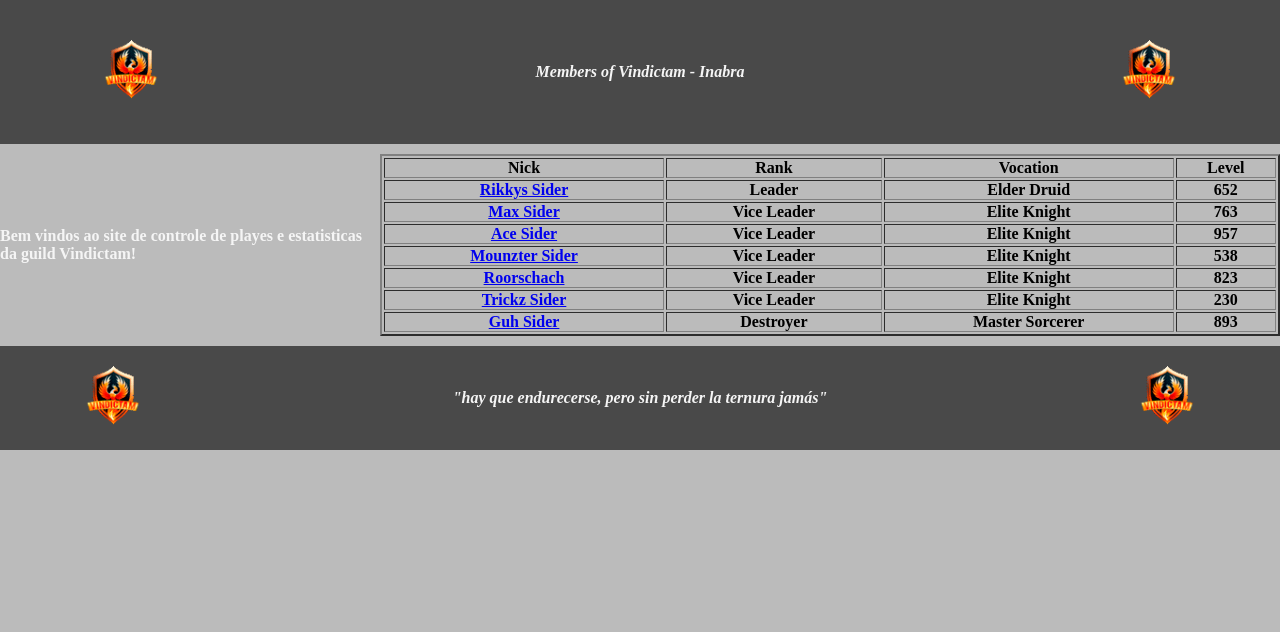
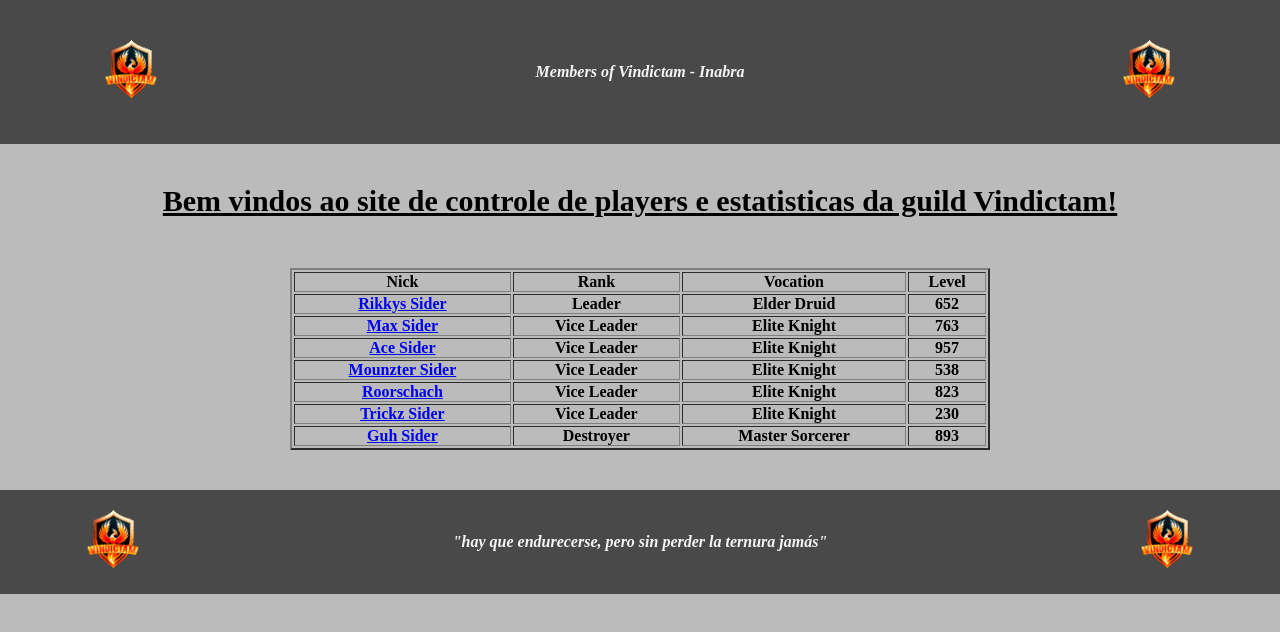
Before and after one commit to gabrielkines/Gabriel_Class, a plain HTML site: page 0.PRATICAS/index.html in a window 1280 px wide. Drawn offline with Linux system fonts and the light colour scheme.

Commit message:
chore: fix layout

```diff
--- a/0.PRATICAS/css/style.css
+++ b/0.PRATICAS/css/style.css
@@ -27,17 +27,37 @@ body {
 }
 
 .main-full {
+  /* align-items: center; */
+  /* display: flex; */
+  /* flex-direction: row; */
   width: 100%;
-  display: flex;
-  align-items: center;
-  justify-content: center;
   margin: 10px 0;
 }
 
 .main-boxed {
-  width: 1000px;
+  margin: 20px;
+  padding: 20px;
+  gap: 50px;
+  display: flex;
+  flex-direction: column;
   align-items: center;
   justify-content: center;
+}
+
+.text-welcome {
+  color: black;
+  text-decoration: underline;
+  font-size: 30px;
+  font-weight: bold;
+
+}
+
+.players-table {
+  /* background-color: red; */
+  display: flex;
+  align-items: center;
+  justify-content: center;
+
 }
 
 .footer-full {
--- a/0.PRATICAS/index.html
+++ b/0.PRATICAS/index.html
@@ -1,5 +1,6 @@
 <!DOCTYPE html>
 <html>
+
 <head>
   <meta charset="utf-8" />
   <meta http-equiv="X-UA-Compatible" content="IE=edge" />
@@ -29,12 +30,12 @@
 
   <main class="main-full">
     <div class="main-boxed">
-        <div style=" color: whitesmoke;">
-          <p> <b>Bem vindos ao site de controle de playes e estatisticas da guild Vindictam!</b></p></div>
+      <div class="text-welcome">
+        Bem vindos ao site de controle de players e estatisticas da guild Vindictam!
       </div>
 
     <div class="players-table">
-        <table border="2" width="900px">
+      <table border="2" width="700">
 
         <tr>
           <th>Nick</th>
@@ -44,49 +45,56 @@
         </tr>
 
         <tr>
-            <th><a href="https://www.tibia.com/community/?subtopic=characters&name=Rikkys+Sider" alt="Rikkys Sider" target="_blank">Rikkys Sider</a></th>
+          <th><a href="https://www.tibia.com/community/?subtopic=characters&name=Rikkys+Sider" alt="Rikkys Sider"
+              target="_blank">Rikkys Sider</a></th>
           <th>Leader</th>
           <th>Elder Druid</th>
           <th>652</th>
         </tr>
 
         <tr>
-            <th><a href="https://www.tibia.com/community/?subtopic=characters&name=Max+Sider" alt="Max Sider" target="_blank">Max Sider</a></th>
+          <th><a href="https://www.tibia.com/community/?subtopic=characters&name=Max+Sider" alt="Max Sider"
+              target="_blank">Max Sider</a></th>
           <th>Vice Leader</th>
           <th>Elite Knight</th>
           <th>763</th>
         </tr>
 
         <tr>
-            <th><a href="https://www.tibia.com/community/?subtopic=characters&name=Ace+Sider" alt="Ace Sider" target="_blank">Ace Sider</a></th>
+          <th><a href="https://www.tibia.com/community/?subtopic=characters&name=Ace+Sider" alt="Ace Sider"
+              target="_blank">Ace Sider</a></th>
           <th>Vice Leader</th>
           <th>Elite Knight</th>
           <th>957</th>
         </tr>
 
         <tr>
-            <th><a href="https://www.tibia.com/community/?subtopic=characters&name=Mounzter+Sider" alt="Mounzter Sider" target="_blank">Mounzter Sider</a></th>
+          <th><a href="https://www.tibia.com/community/?subtopic=characters&name=Mounzter+Sider" alt="Mounzter Sider"
+              target="_blank">Mounzter Sider</a></th>
           <th>Vice Leader</th>
           <th>Elite Knight</th>
           <th>538</th>
         </tr>
 
         <tr>
-            <th><a href="https://www.tibia.com/community/?subtopic=characters&name=Roorschach" alt="Roorschach" target="_blank">Roorschach</a></th>
+          <th><a href="https://www.tibia.com/community/?subtopic=characters&name=Roorschach" alt="Roorschach"
+              target="_blank">Roorschach</a></th>
           <th>Vice Leader</th>
           <th>Elite Knight</th>
           <th>823</th>
         </tr>
 
         <tr>
-            <th><a href="https://www.tibia.com/community/?subtopic=characters&name=Trickz+Sider" alt="Trickz Sider" target="_blank">Trickz Sider</a></th>
+          <th><a href="https://www.tibia.com/community/?subtopic=characters&name=Trickz+Sider" alt="Trickz Sider"
+              target="_blank">Trickz Sider</a></th>
           <th>Vice Leader</th>
           <th>Elite Knight</th>
           <th>230</th>
         </tr>
 
         <tr>
-            <th><a href="https://www.tibia.com/community/?subtopic=characters&name=Guh+Sider" alt="Guh Sider" target="_blank">Guh Sider</a></th>
+          <th><a href="https://www.tibia.com/community/?subtopic=characters&name=Guh+Sider" alt="Guh Sider"
+              target="_blank">Guh Sider</a></th>
           <th>Destroyer</th>
           <th>Master Sorcerer</th>
           <th>893</th>
@@ -94,6 +102,7 @@
       </table>
     </div>
 
+    </div>
   </main>
 
   <footer class="footer-full">
@@ -115,4 +124,5 @@
     </div>
   </footer>
 </body>
+
 </html>
```
Lines whose indentation alone changed are shown as unchanged.
